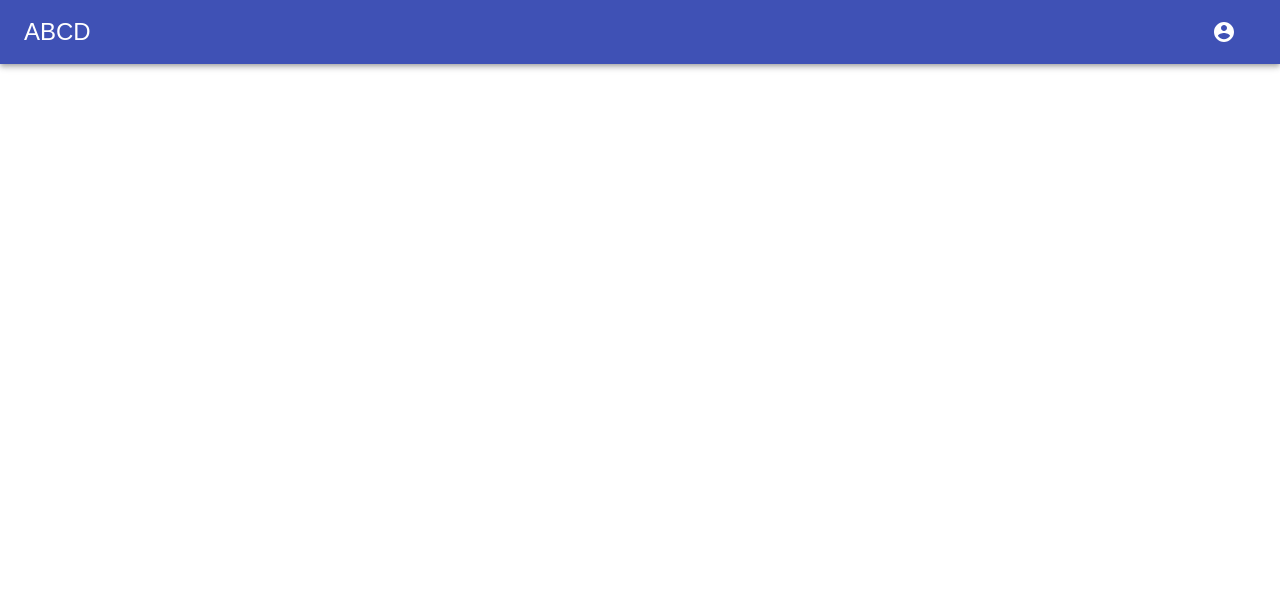
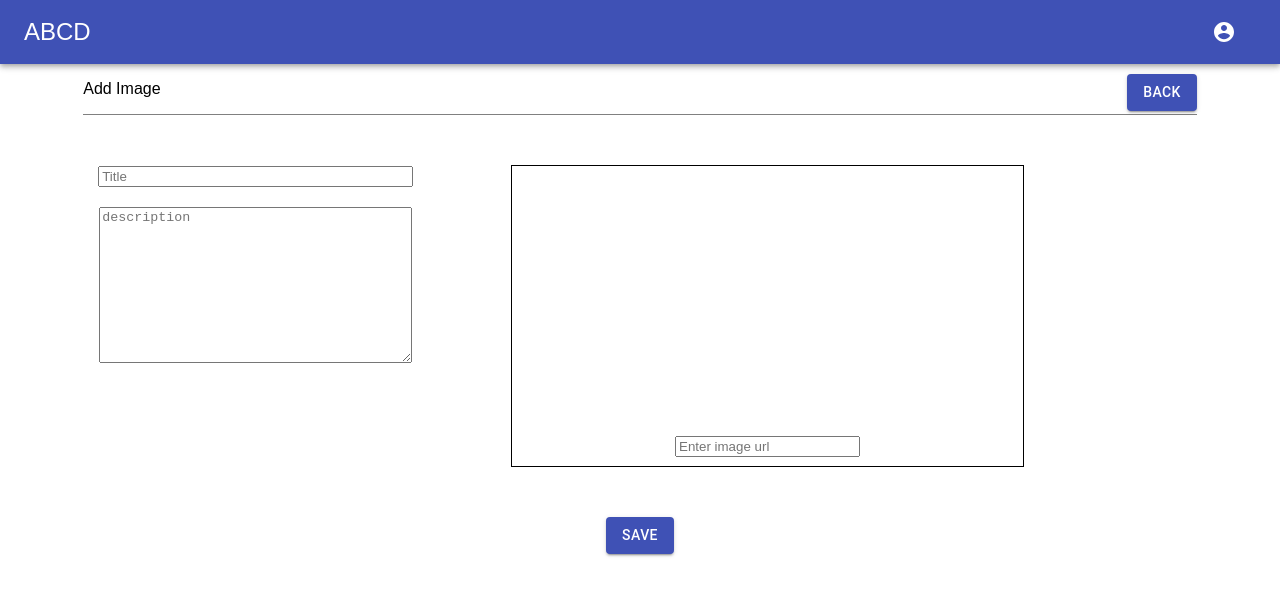
Before and after one commit to RutvikJogdand/Asset_Management, a React (Create React App) app in the folder front_end/asset-management/: page /add-image in a window 1280 px wide. Shown: the top 596 px of the page. Built offline with nearby package versions, Linux system fonts and the light colour scheme.

Commit message:
Implemented a functionality to add image where image url  and title are necessary

```diff
--- a/front_end/asset-management/src/Components/AddImage/AddImage.jsx
+++ b/front_end/asset-management/src/Components/AddImage/AddImage.jsx
@@ -1,9 +1,92 @@
 import React from "react"
+import { useHistory } from "react-router-dom"
+import styles from "./AddImage.module.css"
+import Button from '@material-ui/core/Button';
+import {post_img} from "./../../Redux/MainListingRedux/mainListingActions"
+import { useDispatch } from "react-redux";
+
 
 function AddImage()
 {
+    const history = useHistory()
+    const [image_title, setImageTitle] = React.useState("")
+    const [description, setDes] = React.useState("")
+    const [imgURL, setImgURL] = React.useState("");
+    const dispatch = useDispatch()
+
+    const handleCLick = () => {
+
+        history.push("/")
+
+    }
+
+    const handleTitleChange = (e) => {
+
+        setImageTitle(e.target.value)
+    }
+
+    const handleDesChange = (e) => {
+
+        setDes(e.target.value)
+    }
+
+    const handleURLChange = (e) => {
+
+        setImgURL(e.target.value)
+    }
+
+    const handleSave = () => {
+
+        if(image_title  && imgURL)
+        {
+            dispatch(post_img({image_title, description, imgURL}) )
+            alert("Added!")
+        }
+        else
+        {
+            alert("You left title or image url blank")
+        }
+
+    }
+
+
+        console.log(image_title, description, imgURL)
     return(
         <>
+            <div className={styles.AddImageTitle}>
+                <p>
+                    Add Image
+                </p>
+                <div>
+                <Button onClick={handleCLick} variant="contained" color="primary">
+                    Back
+                </Button>
+                </div>
+            </div>
+
+            <div className={styles.formAndImageUpload}>
+
+                <div className={styles.imageDetails}>
+                    <input placeholder="Title" name="image_title" required onChange={handleTitleChange} />
+                    <br/>
+                    <textarea placeholder="description" rows="10" name="description" onChange={handleDesChange}>
+
+                    </textarea>
+                </div>
+                <div className={styles.imageBox} style={{backgroundImage: `url(${imgURL})`, backgroundSize:"cover"}} >
+
+                    <input type="url" required name="imgURL" placeholder="Enter image url" onChange={handleURLChange} />
+
+                </div>
+            </div>
+
+
+
+            <Button onClick={handleSave} style={{marginTop: "50px"}} className={styles.SaveBtn} variant="contained" color="primary">
+                    Save
+            </Button>
+
+
         </>
     )
 }
--- /dev/null
+++ b/front_end/asset-management/src/Components/AddImage/AddImage.module.css
@@ -0,0 +1,53 @@
+.AddImageTitle{
+    display: flex;
+    border-bottom: 1px solid gray;
+    width: 87%;
+    margin: auto;
+}
+
+.AddImageTitle > p{
+    text-align: left;
+    flex: 3;
+    font-family: 'Montserrat', sans-serif;
+}
+
+.AddImageTitle > div{
+    justify-self: right;
+    text-align: right;
+    flex: 1;
+    margin-top: 10px;
+}
+
+.formAndImageUpload{
+    display: flex;
+    flex-wrap: wrap;
+}
+
+.formAndImageUpload > div{
+    flex: 1;
+    margin-top: 50px;
+}
+
+.imageDetails > input{
+    width: 60%;
+    margin-bottom: 20px;
+}
+
+.imageBox{
+
+    border: 1px solid black;
+    width: 400px;
+    min-width: 399px;
+    height: 300px;
+    margin-right: 20%;
+
+}
+
+.imageBox > input{
+    margin-top: 270px;
+}
+
+.SaveBtn{
+
+    margin-top: 50px;
+}
--- a/front_end/asset-management/src/Components/SingleImage/SingleImage.jsx
+++ b/front_end/asset-management/src/Components/SingleImage/SingleImage.jsx
@@ -7,7 +7,7 @@ import styles from "./SingleImage.module.css"
 import { makeStyles } from '@material-ui/core/styles';
 import Grid from '@material-ui/core/Grid';
 import Avatar from '@material-ui/core/Avatar';
-import TextField from '@material-ui/core/TextField';
+
 
 const useStyles = makeStyles((theme) => ({
   root: {
--- a/front_end/asset-management/src/Redux/MainListingRedux/mainListingActionTypes.js
+++ b/front_end/asset-management/src/Redux/MainListingRedux/mainListingActionTypes.js
@@ -9,3 +9,7 @@ export const SINGLE_IMAGE_FAILURE = "SINGLE_IMAGE_FAILURE"
 export const FETCH_COMMENTS_REQUEST = "FETCH_COMMENTS_REQUEST"
 export const FETCH_COMMENTS_SUCCESS = "FETCH_COMMENTS_SUCCESS"
 export const FETCH_COMMENTS_FAILURE = "FETCH_COMMENTS_FAILURE"
+
+export const POST_IMAGE_REQUEST = "POST_IMAGE_REQUEST"
+export const POST_IMAGE_SUCCESS = "POST_IMAGE_SUCCESS"
+export const POST_IMAGE_FAILURE = "POST_IMAGE_FAILURE"
--- a/front_end/asset-management/src/Redux/MainListingRedux/mainListingActions.js
+++ b/front_end/asset-management/src/Redux/MainListingRedux/mainListingActions.js
@@ -1,6 +1,7 @@
 import {GET_LISTINGS_REQUEST, GET_LISTINGS_SUCCESS, GET_LISTINGS_FAILURE,
     SINGLE_IMAGE_REQUEST, SINGLE_IMAGE_SUCCESS, SINGLE_IMAGE_FAILURE,
-    FETCH_COMMENTS_REQUEST, FETCH_COMMENTS_SUCCESS, FETCH_COMMENTS_FAILURE} from "./mainListingActionTypes"
+    FETCH_COMMENTS_REQUEST, FETCH_COMMENTS_SUCCESS, FETCH_COMMENTS_FAILURE,
+    POST_IMAGE_REQUEST, POST_IMAGE_SUCCESS, POST_IMAGE_FAILURE} from "./mainListingActionTypes"
 import axios from "axios"
 
 export const get_listings_req = () => ({
@@ -95,3 +96,43 @@ export const fetch_comments = (payload) => (dispatch) => {
         dispatch(fetch_comments_failure(err))
     })
 }
+
+// Post image actions below
+
+export const post_img_req = () => ({
+    type: POST_IMAGE_REQUEST
+})
+
+export const post_img_success = (payload) => ({
+    type: POST_IMAGE_SUCCESS,
+    payload
+})
+
+export const post_img_failure = (payload) => ({
+    type: POST_IMAGE_FAILURE,
+    payload
+})
+
+export const post_img = (payload) => (dispatch) => {
+
+    dispatch(post_img_req())
+    console.log(payload)
+    axios({
+        method: 'post',
+        url: 'https://5fbcebcf3f8f90001638c720.mockapi.io/api/v1/assets/',
+        data: {
+            "title": payload.image_title,
+            "description": payload.description,
+            "imageURL": payload.imgURL,
+        }
+      })
+      .then((res)=>{
+
+        dispatch( post_img_success(res) )
+      })
+      .catch((err)=> {
+
+        dispatch( post_img_failure(err) )
+      });
+
+}
```
Also changed, not shown: 1 other file (tests, documents, lock files or other folders).
